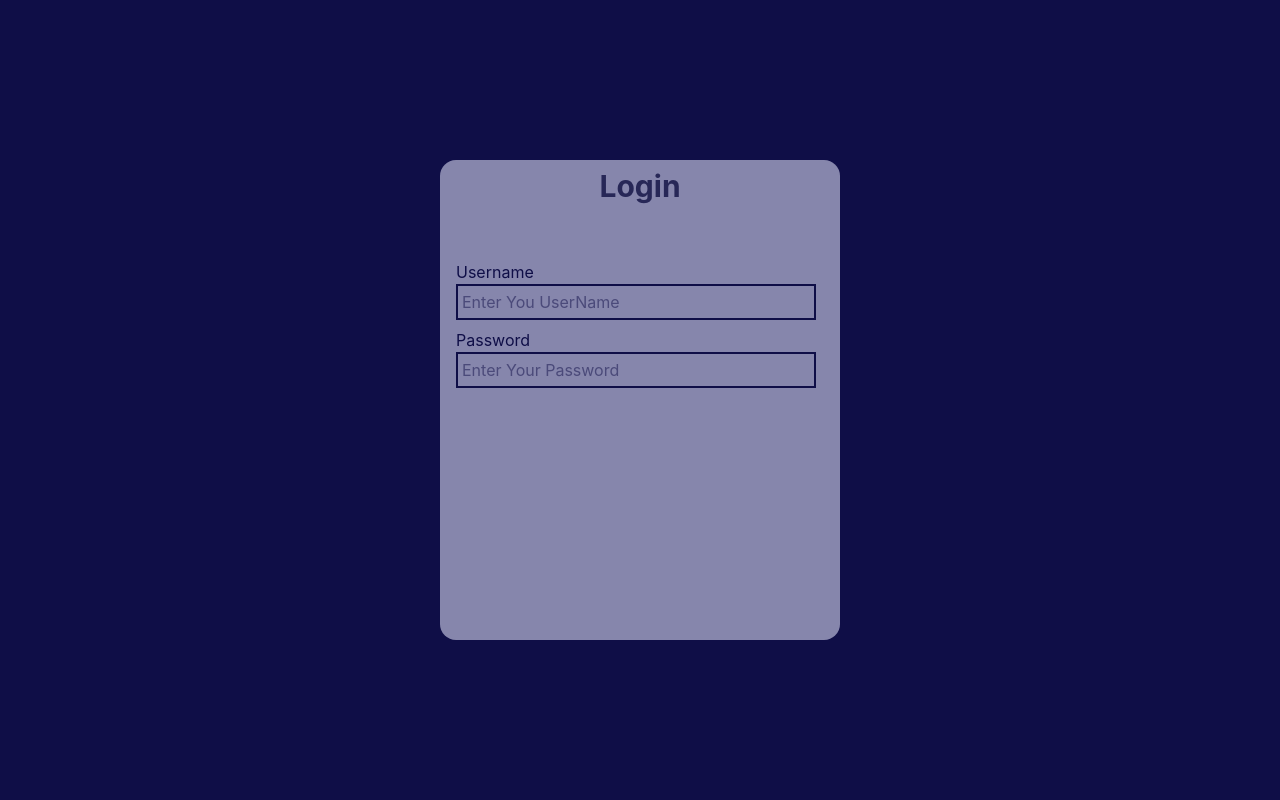
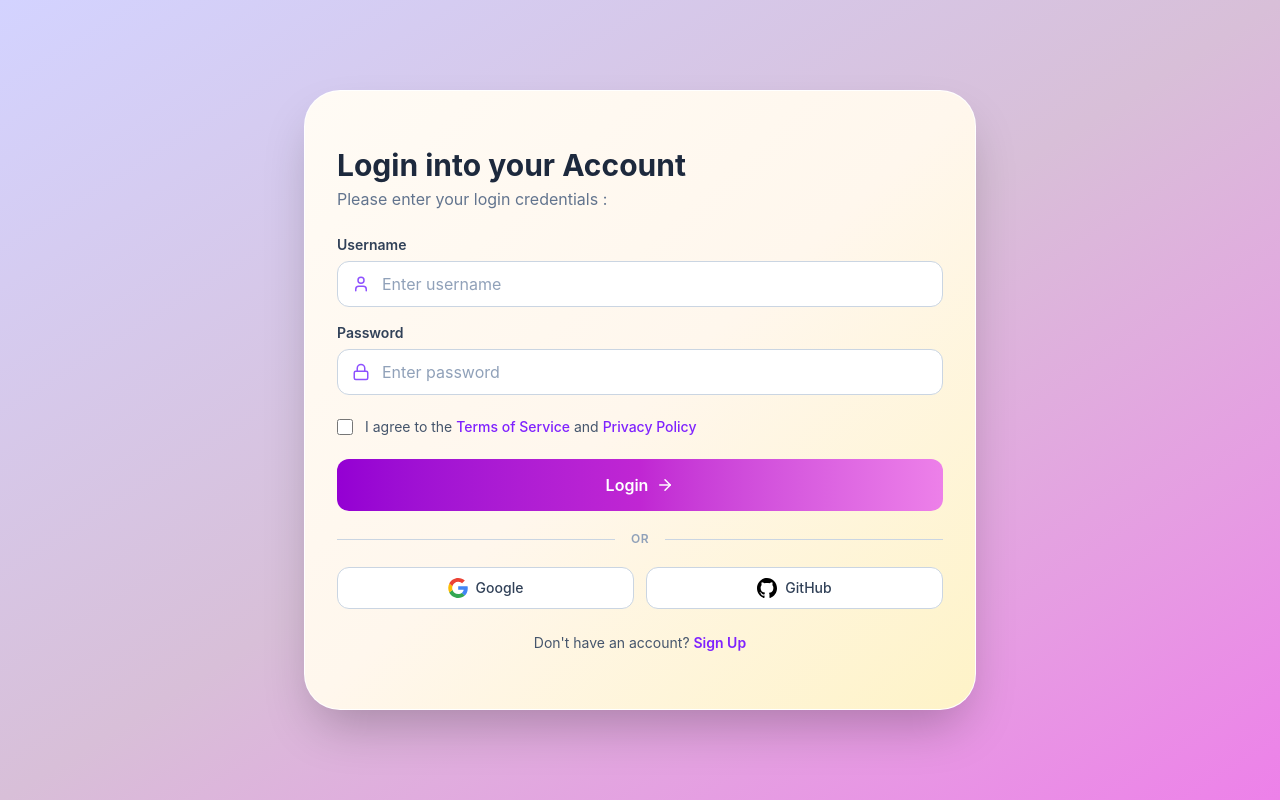
Before and after one commit to ankuryadavgithub/Developer-Collaboration-Platform, a React (Vite) app in the folder client/: page /login in a window 1280 px wide. Built offline with nearby package versions, Linux system fonts and the light colour scheme.

Commit message:
made login css and added google and github svg's

```diff
--- a/client/src/pages/login.jsx
+++ b/client/src/pages/login.jsx
@@ -1,25 +1,146 @@
 import { useState } from "react";
 import { Link } from "react-router-dom";
 import { Mail, Lock, User, ArrowRight } from "lucide-react";
+import googleIcon from "../assets/google.svg";
+import githubIcon from "../assets/github.svg";
 
 function Login() {
   return(
-    <div className="min-h-screen bg-[#0F0E47] flex items-center justify-center">
-      <div className="bg-[#8686AC] h-120 w-100 rounded-2xl">
-        <div id="login-icon" className="flex items-center justify-center">
-          <h1 className="text-[#272757] mt-2 text-3xl font-bold">Login</h1>
-        </div>
-        <div id="fields">
-          <div id="name" className="mt-14 text-[#0F0E47] flex flex-col">
-            <label htmlFor="name" className="ml-4 ">Username</label>
-            <input type="text" className="border-2 w-90 ml-4 p-1" placeholder="Enter You UserName" />
-          </div>
-          <div id="password" className="mt-2 text-[#0F0E47] flex flex-col">
-            <label htmlFor="name" className="ml-4 ">Password</label>
-            <input type="text" className="border-2 w-90 ml-4 p-1" placeholder="Enter Your Password" />
+    <div className="min-h-screen bg-linear-to-br from-[#D3D3FF] via-[#9400D3] via-[#D8BFD8] to-[#ED80E9] py-24 flex justify-center items-start lg:items-center px-4 py-6 sm:px-22 sm:py-24 lg:py-2">
+      <form
+        id="login-window"
+        className="w-full flex flex-col lg:flex-row lg:max-w-2xl rounded-3xl lg:rounded-[36px] overflow-hidden bg-white border border-white/20 shadow-2xl lg:min-h-[500px]"
+      >
+
+        {/* Right Side */}
+        <div className="lg:basis-[100%] bg-linear-to-br from-[#FFFBF5] via-[#FFF7ED] to-[#FEF3C7] flex items-center justify-center py-2 lg:py-6 overflow-y-auto">
+          <div className="relative w-full max-w-[760px] px-5 py-6 sm:px-8 sm:py-8">
+            <h1 className="text-2xl sm:text-3xl font-bold text-slate-800">
+              Login into your Account
+            </h1>
+            <p className="mt-1 mb-6 text-sm sm:text-base text-slate-500">
+              Please enter your login credentials :
+            </p>
+
+            {/* Username & Role */}
+            <div className="grid grid-cols-1 sm:grid-cols-1 gap-4 mb-4">
+              <div>
+                <label
+                  htmlFor="username"
+                  className="block text-sm font-semibold text-slate-700 mb-1.5"
+                >
+                  Username
+                </label>
+                <div className="flex items-center bg-white border border-slate-300 rounded-xl px-3.5 py-2.5 hover:border-violet-300 focus-within:border-violet-500 focus-within:ring-2 focus-within:ring-violet-300 transition-all duration-200">
+                  <User size={18} className="text-violet-500 shrink-0" />
+                  <input
+                    id="username"
+                    type="text"
+                    placeholder="Enter username"
+                    className="ml-3 w-full bg-transparent outline-none placeholder:text-slate-400 text-sm sm:text-base"
+                  />
+                </div>
+              </div>
+            </div>
+
+            {/* Password & Confirm Password */}
+            <div className="grid grid-cols-1 sm:grid-cols-1 gap-4 mb-4">
+              <div>
+                <label
+                  htmlFor="password"
+                  className="block text-sm font-semibold text-slate-700 mb-1.5"
+                >
+                  Password
+                </label>
+                <div className="flex items-center bg-white border border-slate-300 rounded-xl px-3.5 py-2.5 hover:border-violet-300 focus-within:border-violet-500 focus-within:ring-2 focus-within:ring-violet-300 transition-all duration-200">
+                  <Lock size={18} className="text-violet-500 shrink-0" />
+                  <input
+                    id="password"
+                    type="password"
+                    placeholder="Enter password"
+                    className="ml-3 w-full bg-transparent outline-none placeholder:text-slate-400 text-sm sm:text-base"
+                  />
+                </div>
+              </div>
+            </div>
+
+            {/* Terms & Privacy */}
+            <div className="flex items-start gap-3 mt-5 mb-5">
+              <input
+                id="terms"
+                type="checkbox"
+                className="mt-1 h-4 w-4 shrink-0 rounded border-slate-300 accent-violet-600 cursor-pointer"
+              />
+              <label
+                htmlFor="terms"
+                className="text-sm leading-6 text-slate-600 cursor-pointer"
+              >
+                I agree to the{" "}
+                <Link
+                  to="/terms"
+                  className="font-medium text-violet-600 hover:underline"
+                >
+                  Terms of Service
+                </Link>{" "}
+                and{" "}
+                <Link
+                  to="/privacy"
+                  className="font-medium text-violet-600 hover:underline"
+                >
+                  Privacy Policy
+                </Link>
+              </label>
+            </div>
+
+            {/* Login Button */}
+            <button
+              type="submit"
+              className="w-full rounded-xl bg-gradient-to-r from-[#9400D3] via-[#C026D3] to-[#ED80E9] py-3.5 text-white font-semibold flex items-center justify-center gap-2 hover:from-[#ED80E9] hover:via-[#C026D3] hover:to-[#9400D3] hover:shadow-lg hover:-translate-y-0.5 active:scale-[0.98] transition-all duration-500 cursor-pointer"
+            >
+              Login
+              <ArrowRight size={18} />
+            </button>
+
+            {/* Divider */}
+            <div className="flex items-center my-5">
+              <div className="flex-1 border-t border-slate-300"></div>
+              <span className="mx-4 text-xs font-semibold text-slate-400 uppercase tracking-wider">
+                Or
+              </span>
+              <div className="flex-1 border-t border-slate-300"></div>
+            </div>
+
+            {/* Social Buttons */}
+            <div className="grid grid-cols-1 sm:grid-cols-2 gap-3">
+              <button
+                type="button"
+                className="w-full rounded-xl border border-slate-300 bg-white py-2.5 flex items-center justify-center gap-2 hover:border-violet-300 hover:shadow-sm hover:bg-slate-50 transition-all duration-200 cursor-pointer text-sm font-medium text-slate-700"
+              >
+                <img src={googleIcon} alt="Google" className="w-5 h-5" />
+                Google
+              </button>
+              <button
+                type="button"
+                className="w-full rounded-xl border border-slate-300 bg-white py-2.5 flex items-center justify-center gap-2 hover:border-violet-300 hover:shadow-sm hover:bg-slate-50 transition-all duration-200 cursor-pointer text-sm font-medium text-slate-700"
+              >
+                <img src={githubIcon} alt="Google" className="w-5 h-5" />
+                GitHub
+              </button>
+            </div>
+
+            {/* Signup Link */}
+            <p className="mt-6 text-center text-sm text-slate-600">
+              Don't have an account?{" "}
+              <Link
+                to="/signup"
+                className="font-semibold text-violet-600 hover:text-violet-700 hover:underline transition-colors"
+              >
+                Sign Up
+              </Link>
+            </p>
           </div>
         </div>
-      </div>
+      </form>
     </div>
   );
 }
--- a/client/src/pages/signup.jsx
+++ b/client/src/pages/signup.jsx
@@ -1,5 +1,7 @@
 import { Link } from "react-router-dom";
 import { Mail, Lock, User, ArrowRight } from "lucide-react";
+import googleIcon from "../assets/google.svg";
+import githubIcon from "../assets/github.svg";
 
 function Signup() {
   return (
@@ -192,14 +194,14 @@ function Signup() {
                 type="button"
                 className="w-full rounded-xl border border-slate-300 bg-white py-2.5 flex items-center justify-center gap-2 hover:border-violet-300 hover:shadow-sm hover:bg-slate-50 transition-all duration-200 cursor-pointer text-sm font-medium text-slate-700"
               >
-                <Mail size={16} className="text-red-500" />
+                <img src={googleIcon} alt="Google" className="w-5 h-5" />
                 Google
               </button>
               <button
                 type="button"
                 className="w-full rounded-xl border border-slate-300 bg-white py-2.5 flex items-center justify-center gap-2 hover:border-violet-300 hover:shadow-sm hover:bg-slate-50 transition-all duration-200 cursor-pointer text-sm font-medium text-slate-700"
               >
-                <Mail size={16} className="text-slate-800" />
+                <img src={githubIcon} alt="Google" className="w-5 h-5" />
                 GitHub
               </button>
             </div>
```
Also changed, not shown: client/src/assets/github.svg (added), client/src/assets/google.svg (added).
